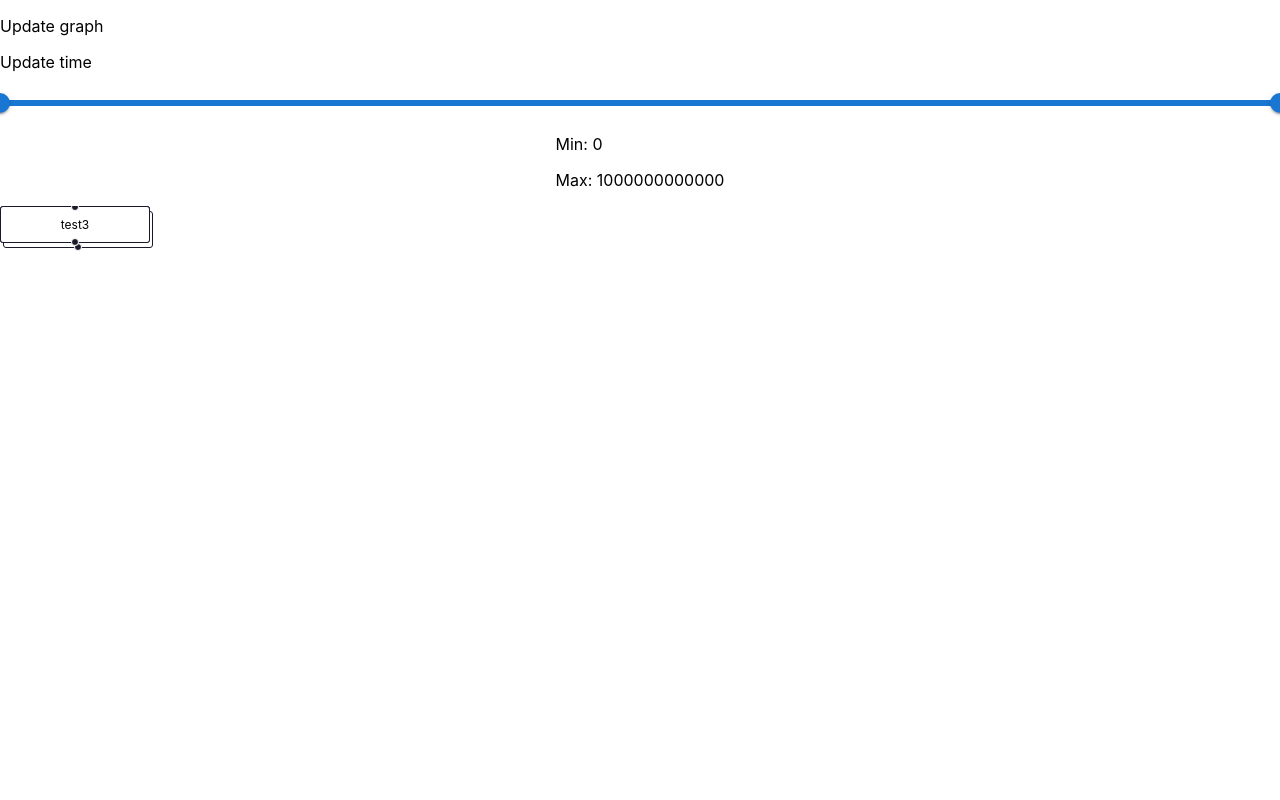
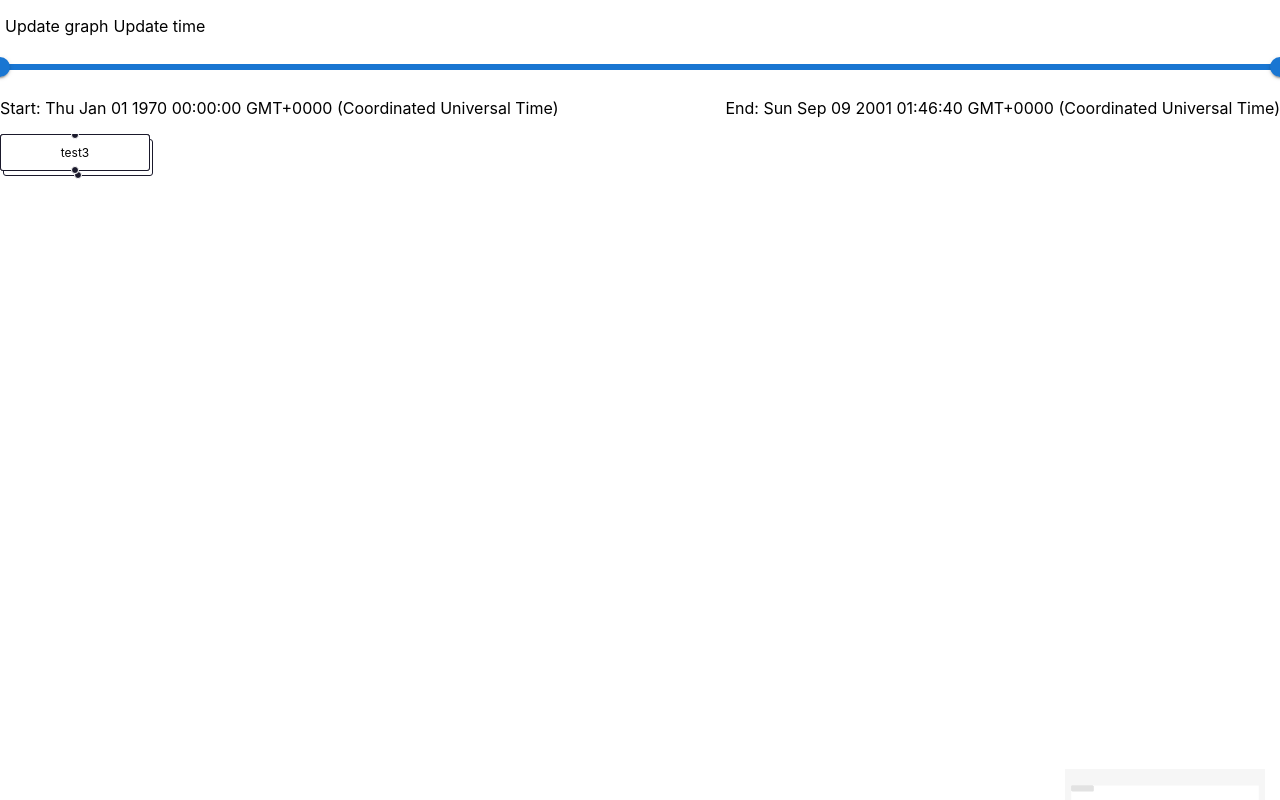
Before and after one commit to Oliver-Quail/Simple-Network-Visualiser, a React (Create React App) app in the folder web_interface/: page / in a window 1280 px wide. Shown: the top 800 px of the page. Built offline with nearby package versions, Linux system fonts and the light colour scheme; no server answers.

Commit message:
Refinements to user interface

```diff
--- a/web_interface/src/pages/analysis/analysis.tsx
+++ b/web_interface/src/pages/analysis/analysis.tsx
@@ -129,17 +129,19 @@ const AnalysisPageFlowGraph = (props :AnalysisPageFlowGraphProps) => {
 
     return(
 
-        <article>
-          <p onClick={() => {getLayoutedElements({'elk.algorithm': 'org.eclipse.elk.force'})}}>Update graph</p>
-          <p onClick={() => {props.setEdges([]); getLayoutedElements({'elk.algorithm': 'org.eclipse.elk.force'})}}>Update time</p>
+        <article style={{ width: '100vw', height: '100vh' }}>
+          <section style={{"display": "flex"}}>
+            <p style={{"marginLeft":"5px", "cursor": "pointer"}} onClick={() => {getLayoutedElements({'elk.algorithm': 'org.eclipse.elk.force'})}}>Update graph</p>
+            <p style={{"marginLeft":"5px", "cursor": "pointer"}} onClick={() => {props.setEdges([]); getLayoutedElements({'elk.algorithm': 'org.eclipse.elk.force'})}}>Update time</p>
+          </section>
           <section style={{"display": "flex", "flexDirection": "column", "justifyContent": "center", "alignItems": "center", "width": "100%"}}>
             <Slider style={{"width" : "100vw"}} value={timeWindow} min={minTime} max={maxTime} onChange={handleTimeWindowChange}/>
-            <section>
-              <p>Min: {timeWindow[0]}</p>
-              <p>Max: {timeWindow[1]}</p>
+            <section style={{"display": "flex", "justifyContent": "space-between", "width": "100%"}}>
+              <p>Start: {new Date(timeWindow[0]).toString()}</p>
+              <p>End: {new Date(timeWindow[1]).toString()}</p>
             </section>
           </section>
-            <div style={{ width: '100vw', height: '100vh' }}>
+            <div style={{"height":"100%"}}>
                 <ReactFlow nodes={props.nodes} edges={props.edges} edgeTypes={edgeTypes} onNodesChange={props.onNodesChange} onEdgesChange={props.onEdgesChange} style={{"width": "100%"}}>
                   <MiniMap />
                 </ReactFlow>
```
